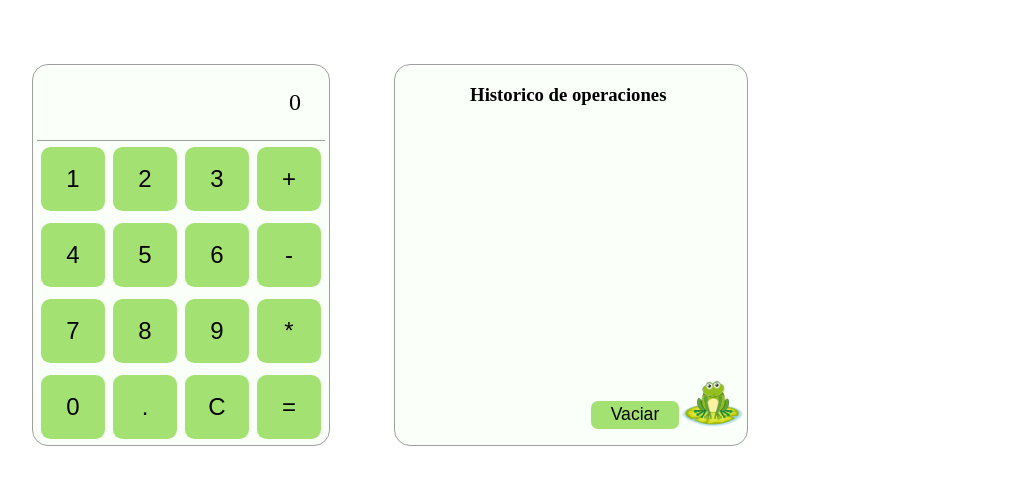
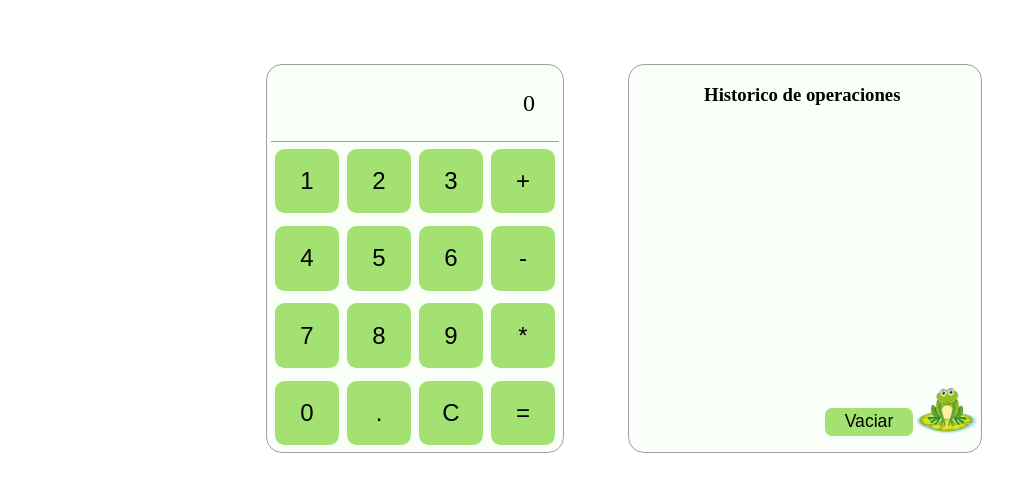
Before and after one commit to avadop/Calculadora, a plain HTML site: page index.html in a window 1280 px wide. Shown: the whole page, without its empty margins (16-1029 px from the left). Drawn offline with Linux system fonts and the light colour scheme.

Commit message:
Pequeños arreglos

```diff
--- a/css/style.css
+++ b/css/style.css
@@ -1,7 +1,8 @@
 body {
+  margin: 3em 2em;
   display:flex;
-  margin: 3em 2em;
   flex-wrap: wrap;
+  justify-content: center;
 }
 
 body > div {
@@ -27,6 +28,8 @@ body > div {
 #pantalla {
   padding: 1em;
   font-size: 24px;
+  max-width: 10em;
+  overflow: hidden;
 }
 
 #botones {
@@ -60,7 +63,7 @@ body > div {
 }
 
 #historico {
-  max-height: 16.3em;
+  height: 15.5em;
   overflow-y: auto;
   margin: 1em 0;
   min-width:15em;
--- a/js/main.js
+++ b/js/main.js
@@ -48,7 +48,7 @@ function addHistorial (){
   p.innerHTML = historico.length + ') &nbsp; &nbsp;' + historico[historico.length -1];
 
   contenedorHistorico.appendChild(p);
- }
+}
 
 function emptyHistory() {
   contenedorHistorico.innerHTML = '';
```
Also changed, not shown: index.html (+3 -3 lines).
